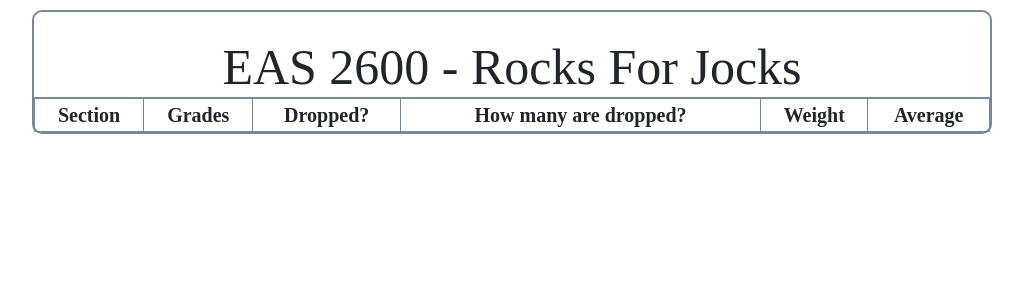
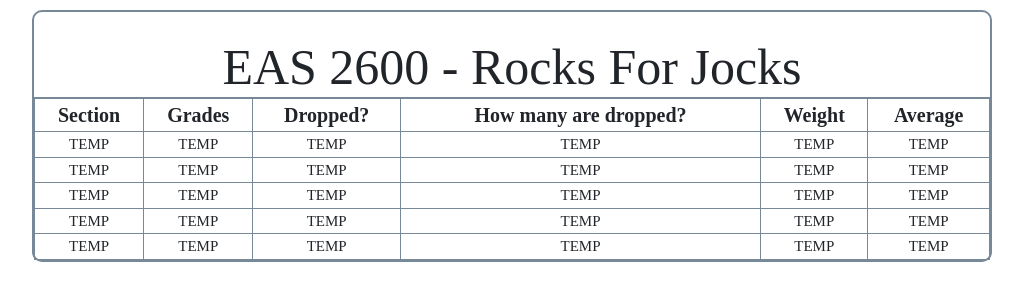
Before and after one commit to kbrantley8/reactgradecalc, a React (Create React App) app: page / in a window 1280 px wide. Shown: the top 300 px of the page, without its empty margins (128-1151 px from the left). Built offline with nearby package versions, Linux system fonts and the light colour scheme.

Commit message:
Created a section that can be added through course component

```diff
--- a/src/App.js
+++ b/src/App.js
@@ -1,16 +1,13 @@
 import React from 'react';
 import Course from './view/Course.js';
 import './App.css';
-import $ from "jquery";
-import Section from './view/Section.js';
+// import $ from "jquery";
 
 function App() {
-  var temp = new Course();
-  var sec = new Section();
-  $('#course_table').append(sec);
+  var course = new Course();
   return (
-    <div className="App">
-      {temp}
+    <div>
+      {course}
     </div>
   );
 }
--- a/src/style/Course.css
+++ b/src/style/Course.css
@@ -1,4 +1,5 @@
 .course-main {
+    text-align: center;
     border: 2px solid lightslategrey;
     border-radius: 10px;
     width: 75%;
@@ -30,3 +31,11 @@ Bookman Old Style
     border-right: 1px solid lightslategrey;
     border-bottom: 1px solid lightslategrey;
 }
+
+.course-main td {
+    font-size: 15px;
+    text-align: center;
+    border-left: 1px solid lightslategrey;
+    border-right: 1px solid lightslategrey;
+    border-bottom: 1px solid lightslategrey;
+}
--- a/src/view/Course.js
+++ b/src/view/Course.js
@@ -1,7 +1,12 @@
 import React from 'react';
 import '../style/Course.css';
+import Section from './Section';
 
 function Course () {
+    var section = [];
+    for (var i = 0; i < 5; i++) {
+        section.push(new Section())
+    }
     return (
         <div id="course_div" className="course-main">
             <div>
@@ -17,6 +22,9 @@ function Course () {
                     <th>Weight</th>
                     <th>Average</th>
                 </tr>
+                <tbody>
+                    {section}
+                </tbody>
             </table>
         </div>
     );
--- a/src/view/Section.js
+++ b/src/view/Section.js
@@ -1,15 +1,16 @@
 import React from 'react';
 import '../style/Course.css';
 
-function Section() {
+function Section () {
+
     return (
         <tr>
-            <tb>TEMP</tb>
-            <tb>TEMP</tb>
-            <tb>TEMP</tb>
-            <tb>TEMP</tb>
-            <tb>TEMP</tb>
-            <tb>TEMP</tb>
+            <td>TEMP</td>
+            <td>TEMP</td>
+            <td>TEMP</td>
+            <td>TEMP</td>
+            <td>TEMP</td>
+            <td>TEMP</td>
         </tr>
     );
 }
```
